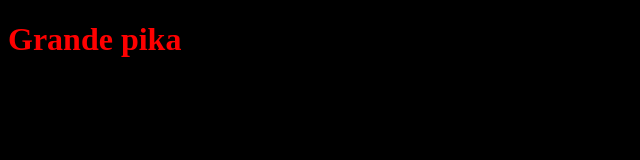
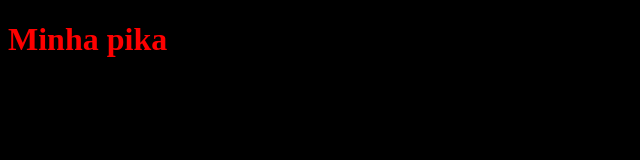
Before and after one commit to Storm7847/Front-end, a plain HTML site: page index.html in a window 1280 px wide. Shown: the whole page, without its empty margins (0-640 px from the left). Drawn offline with Linux system fonts and the light colour scheme.

Commit message:
fffffffffff

```diff
--- a/index.html
+++ b/index.html
@@ -8,7 +8,7 @@
     <title>Branco</title>
 </head>
 <body>
-    <h1>Grande pika</h1>
+    <h1>Minha pika</h1>
     <div class="pra-teste"></div>
 </body>
 </html>
```
